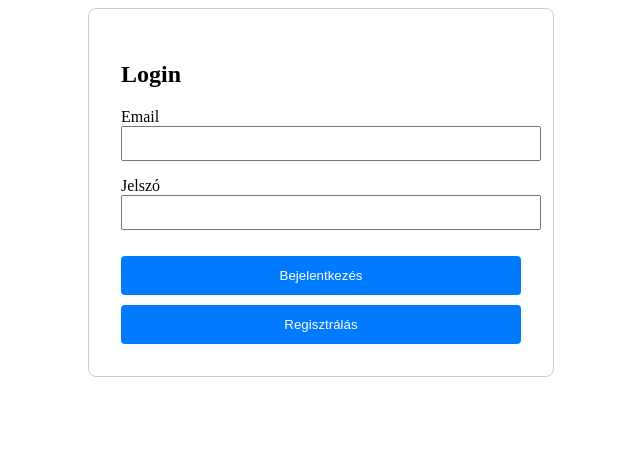
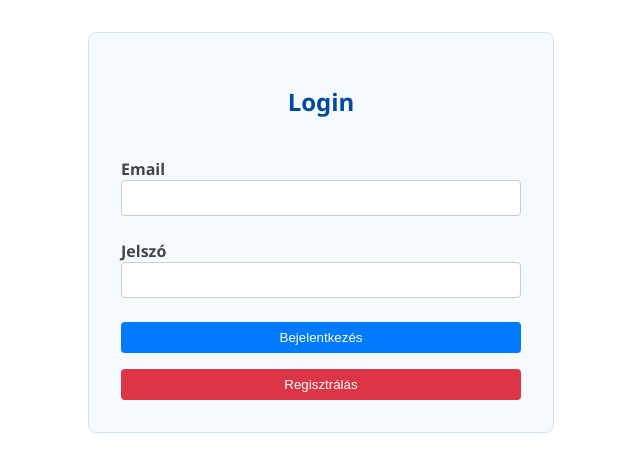
Before and after one commit to TheArtiist/notesPWA, an Angular app: page /login in a window 1280 px wide. Shown: the top 472 px of the page, without its empty margins (319-959 px from the left). Built offline with nearby package versions, Linux system fonts and the light colour scheme.

Commit message:
scss for the login page

```diff
--- a/src/app/login/login.component.scss
+++ b/src/app/login/login.component.scss
@@ -1,29 +1,75 @@
+// 🌈 Variables
+$primary-color: #007bff;
+$error-color: #dc3545;
+$input-padding: 0.5rem;
+$border-radius: 8px;
+$font-stack: 'Segoe UI', sans-serif;
+
+// 🔧 Mixin for button styling
+@mixin button-style($bg-color) {
+  background-color: $bg-color;
+  color: white;
+  border: none;
+  border-radius: $border-radius / 2;
+  padding: $input-padding 1rem;
+  cursor: pointer;
+  transition: background-color 0.3s ease;
+
+  &:hover {
+    background-color: darken($bg-color, 10%);
+  }
+}
+
+// 📦 Login Container
 .login-container {
   max-width: 400px;
-  margin: auto;
+  margin: 2rem auto;
   padding: 2rem;
-  border: 1px solid #ccc;
-  border-radius: 8px;
+  border: 1px solid lighten($primary-color, 40%);
+  border-radius: $border-radius;
+  font-family: $font-stack;
+  background-color: lighten($primary-color, 48%);
+
+  form {
+    display: flex;
+    flex-direction: column;
+
+    h2 {
+      text-align: center;
+      margin-bottom: 1.5rem;
+      color: darken($primary-color, 20%);
     }
 
+    label {
+      margin-top: 1rem;
+      font-weight: bold;
+      color: nth((#333, #444, #555), 2); // using nth() for fun
+    }
 
     input {
-  width: 100%;
-  margin-bottom: 1rem;
-  padding: 0.5rem;
+      padding: $input-padding;
+      border: 1px solid #ccc;
+      border-radius: $border-radius / 2;
+      margin-bottom: 0.5rem;
+      font-size: 1rem;
+    }
+
+    .error {
+      color: $error-color;
+      font-size: 0.85rem;
+      margin-bottom: 0.5rem;
     }
 
     button {
-  width: 100%;
-  padding: 0.75rem;
-  background-color: #007bff;
-  color: white;
-  border: none;
-  border-radius: 4px;
-  margin-top: 2.5%;
+      margin-top: 1rem;
+
+      &:first-of-type {
+        @include button-style($primary-color);
       }
 
-.error {
-  color: red;
-  font-size: 0.8rem;
+      &:last-of-type {
+        @include button-style($error-color);
       }
+    }
+  }
+}
```
Lines whose indentation alone changed are shown as unchanged.
